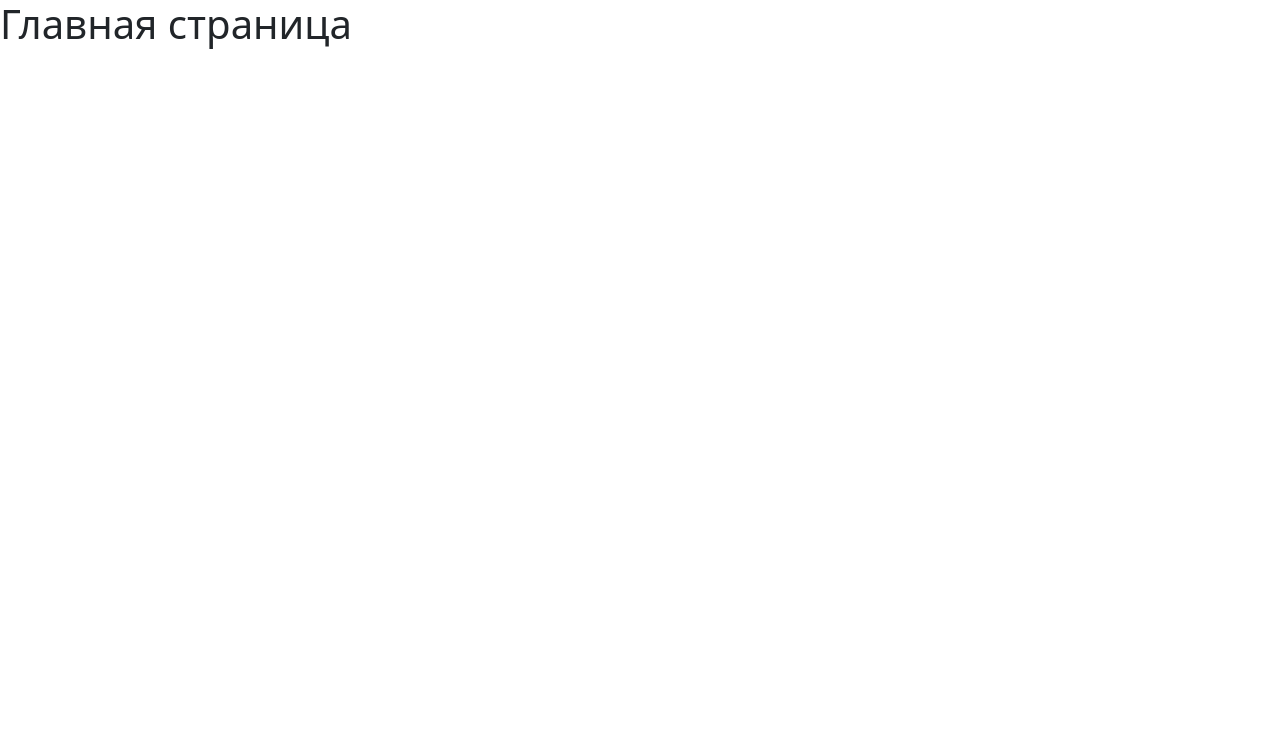
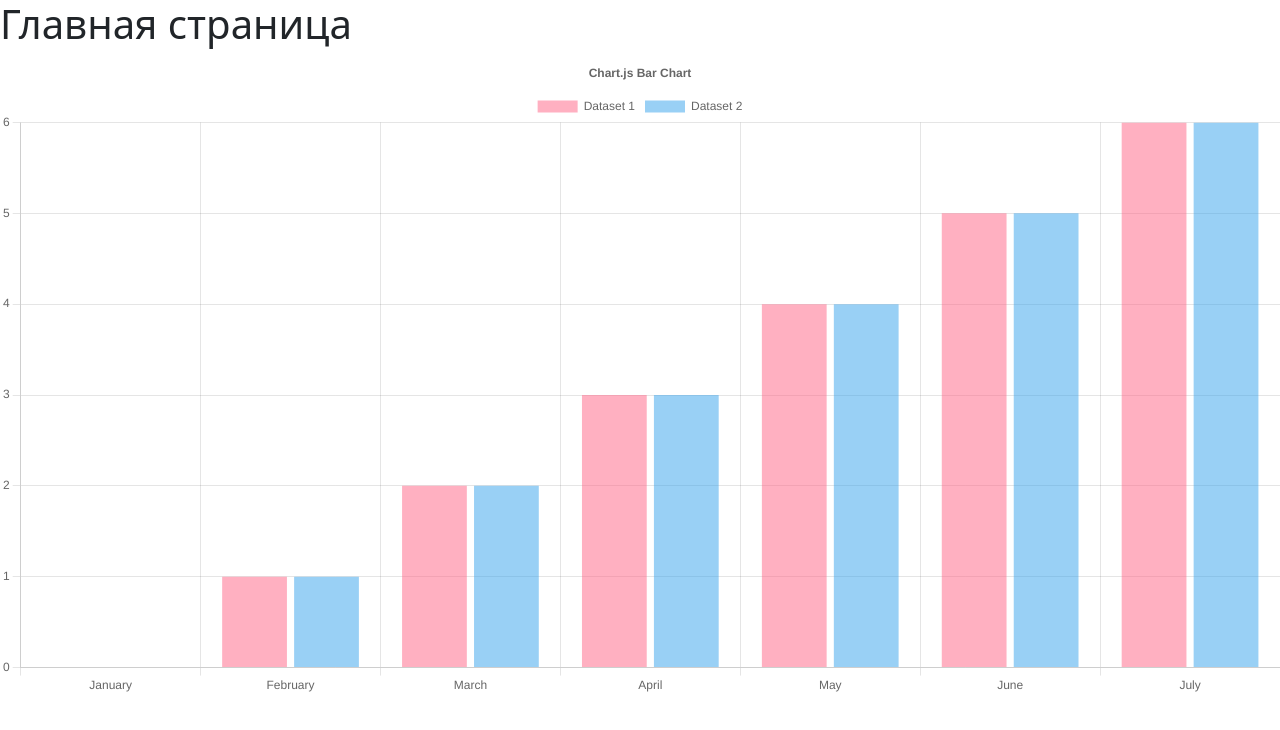
Before and after one commit to ArthurKoba/series-communication, a React (Create React App) app: page / in a window 1280 px wide. Shown: the top 730 px of the page. Built offline with nearby package versions, Linux system fonts and the light colour scheme.

Commit message:
add ChartItem.jsx

```diff
--- /dev/null
+++ b/src/components/charts/ChartItem.jsx
@@ -0,0 +1,61 @@
+import React from 'react';
+
+import {Bar} from 'react-chartjs-2';
+
+import {
+    Chart as ChartJS,
+    CategoryScale,
+    LinearScale,
+    BarElement,
+    Title,
+    Tooltip,
+    Legend,
+} from 'chart.js';
+
+ChartJS.register(
+    CategoryScale,
+    LinearScale,
+    BarElement,
+    Title,
+    Tooltip,
+    Legend
+);
+
+const ChartItem = () => {
+    const options = {
+        responsive: true,
+        plugins: {
+            legend: {
+                position: 'top',
+            },
+            title: {
+                display: true,
+                text: 'Chart.js Bar Chart',
+            },
+        },
+    }
+
+    const labels =  ['January', 'February', 'March', 'April', 'May', 'June', 'July']
+
+    const data = {
+        labels,
+        datasets: [
+            {
+                label: 'Dataset 1',
+                data: labels.map((v, i) => i),
+                backgroundColor: 'rgba(255, 99, 132, 0.5)',
+            },
+            {
+                label: 'Dataset 2',
+                data: labels.map((v, i) => i),
+                backgroundColor: 'rgba(53, 162, 235, 0.5)',
+            },
+        ],
+    }
+
+    return (
+        <Bar options={options} data={data}></Bar>
+    )
+};
+
+export default ChartItem;
--- a/src/pages/MainPage.jsx
+++ b/src/pages/MainPage.jsx
@@ -1,9 +1,11 @@
 import React from 'react';
+import ChartItem from "../components/charts/ChartItem";
 
 const MainPage = () => {
     return (
         <div>
             <h1>Главная страница</h1>
+            <ChartItem></ChartItem>
         </div>
     );
 };
```
